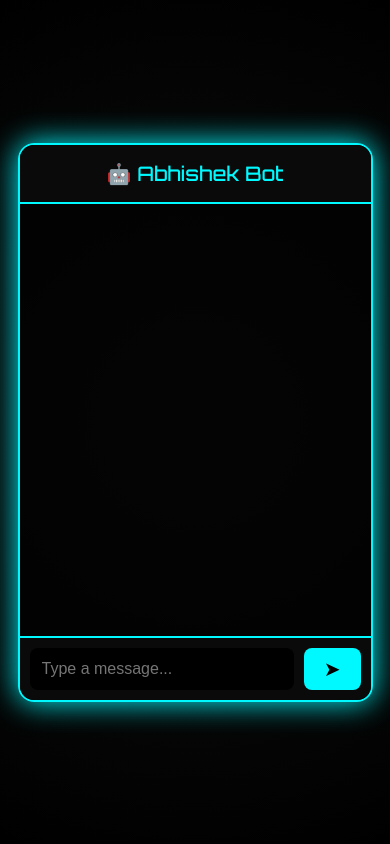
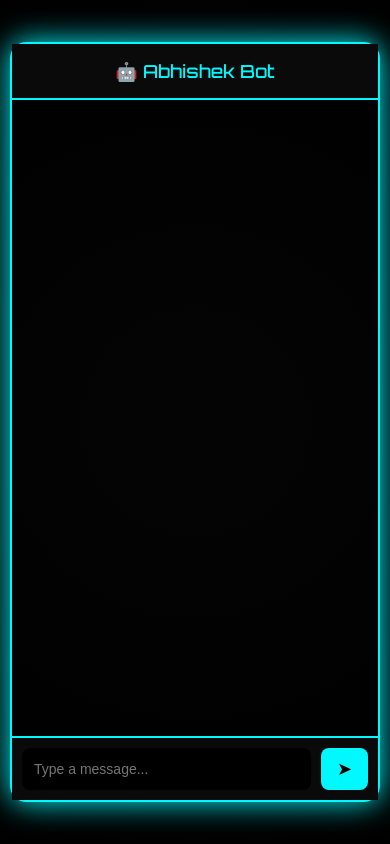
Before and after one commit to 0505Abhishek/Abhishek_bot, a Flask app: page / in a window 390 px wide. Run offline with Flask 3, Linux system fonts and the light colour scheme.

```diff
--- a/templates/index.html
+++ b/templates/index.html
@@ -7,6 +7,10 @@
   <style>
     @import url('https://fonts.googleapis.com/css2?family=Orbitron:wght@500&display=swap');
 
+    * {
+      box-sizing: border-box;
+    }
+
     body {
       margin: 0;
       font-family: 'Orbitron', sans-serif;
@@ -15,19 +19,20 @@ body {
       display: flex;
       align-items: center;
       justify-content: center;
-  height: 100vh;
+      min-height: 100vh;
+      padding: 10px;
     }
 
     .chat-container {
       background: rgba(0, 0, 0, 0.7);
       border: 2px solid #00f9ff;
       border-radius: 16px;
-  width: 90%;
+      width: 100%;
       max-width: 480px;
       box-shadow: 0 0 30px #00f9ff;
       display: flex;
       flex-direction: column;
-  overflow: hidden;
+      height: 90vh;
     }
 
     .header {
@@ -42,19 +47,19 @@ body {
       flex: 1;
       padding: 16px;
       overflow-y: auto;
-  min-height: 400px;
-  max-height: 500px;
     }
 
     .input-area {
       display: flex;
+      flex-wrap: wrap;
+      gap: 10px;
       padding: 10px;
       background: #0a0a0a;
       border-top: 2px solid #00f9ff;
     }
 
     .input-area input {
-  flex: 1;
+      flex: 1 1 70%;
       padding: 12px;
       border: none;
       background: black;
@@ -62,14 +67,15 @@ body {
       font-size: 16px;
       border-radius: 8px;
       outline: none;
+      min-width: 0;
     }
 
     .input-area button {
+      flex: 0 0 auto;
       background: #00f9ff;
       border: none;
       color: black;
-  padding: 0 20px;
-  margin-left: 10px;
+      padding: 12px 20px;
       font-size: 20px;
       border-radius: 8px;
       cursor: pointer;
@@ -85,6 +91,7 @@ body {
       padding: 10px;
       border-radius: 10px;
       animation: fadeIn 0.5s ease-in;
+      word-wrap: break-word;
     }
 
     .user {
@@ -102,6 +109,20 @@ body {
       to { opacity: 1; transform: translateY(0); }
     }
 
+    @media screen and (max-width: 480px) {
+      .header {
+        font-size: 18px;
+      }
+
+      .input-area input {
+        font-size: 14px;
+      }
+
+      .input-area button {
+        font-size: 18px;
+        padding: 10px 16px;
+      }
+    }
   </style>
 </head>
 <body>
@@ -113,6 +134,7 @@ body {
       <button onclick="sendMessage()">➤</button>
     </div>
   </div>
+
 
   <script>function sendMessage() {
     const input = document.getElementById("userInput");
```
Lines whose indentation alone changed are shown as unchanged.
